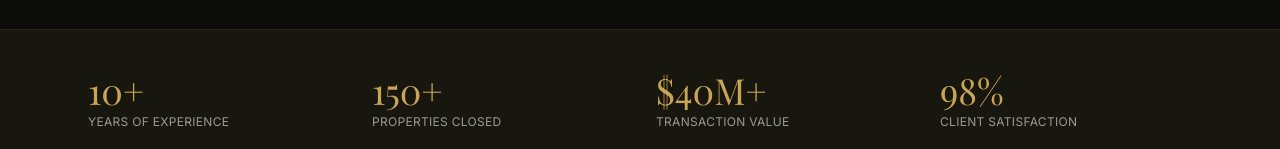
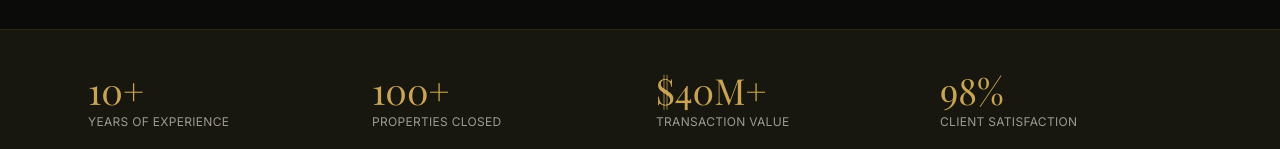
Before and after one commit to Opia12345/Olushola, a Next.js app: page / in a window 1280 px wide. Shown: the part 803-952 px from the top of the page. Built offline with nearby package versions, Linux system fonts and the light colour scheme; no server answers; a web font is replaced by a local one.

Commit message:
chore: updated the stats

```diff
--- a/components/marketing/stats.tsx
+++ b/components/marketing/stats.tsx
@@ -1,6 +1,6 @@
 const STATS = [
   { value: "10+", label: "Years of Experience" },
-  { value: "150+", label: "Properties Closed" },
+  { value: "100+", label: "Properties Closed" },
   { value: "$40M+", label: "Transaction Value" },
   { value: "98%", label: "Client Satisfaction" },
 ];
```
